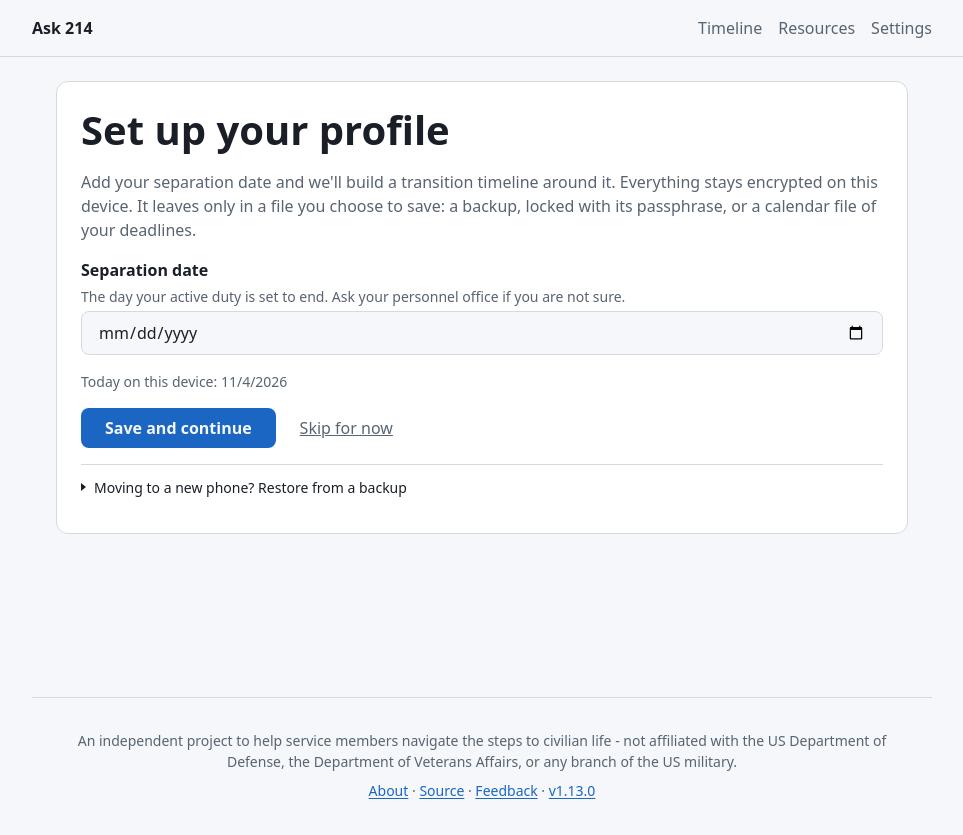
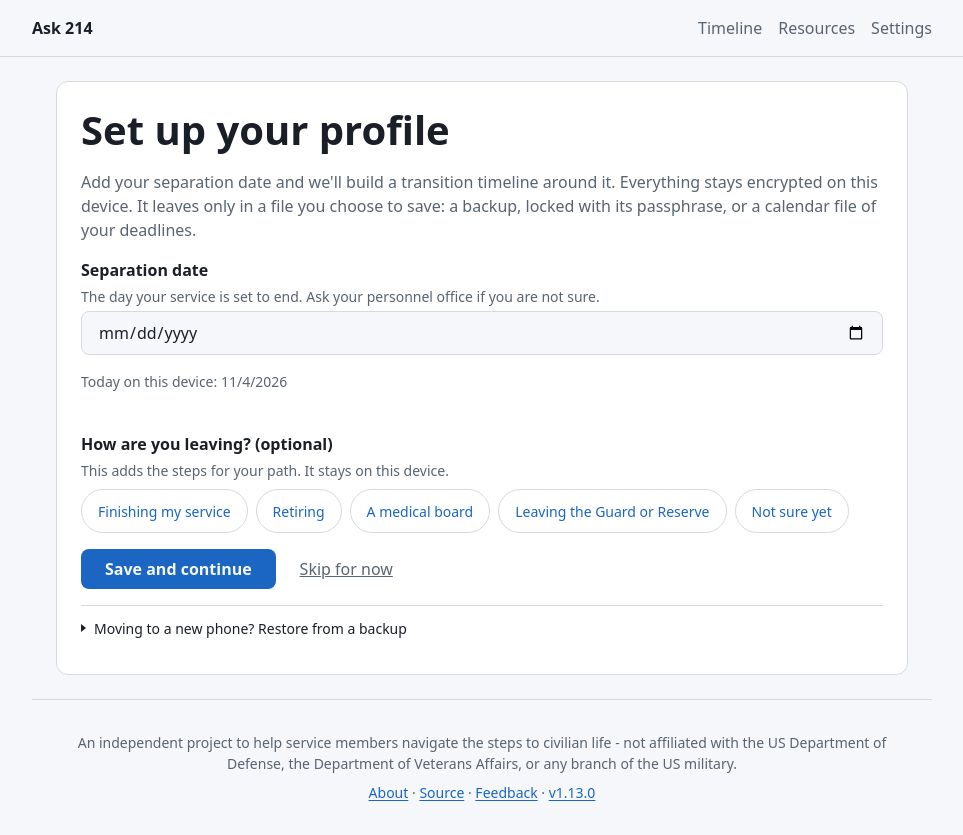
Before and after one commit to GoudyMT/ask214, a SvelteKit app: page /wizard in a window 1280 px wide. Shown: the whole page, without its empty margins (158-1121 px from the left). Built offline with nearby package versions, Linux system fonts and the light colour scheme.

Commit message:
feat: ask how a member is leaving in profile setup

```diff
--- /dev/null
+++ b/src/lib/components/SeparationPathChoices.svelte
@@ -0,0 +1,118 @@
+<script lang="ts">
+	import type { SeparationPath } from '#lib/profile/separation-path.js';
+
+	let {
+		value,
+		onchange,
+		name,
+		disabled = false,
+		label = 'How are you leaving? (optional)',
+		hint = 'This adds the steps for your path. It stays on this device.'
+	}: {
+		value: SeparationPath | undefined;
+		/** "Not sure yet" sends undefined: it stores nothing, the same as no answer. */
+		onchange: (next: SeparationPath | undefined) => void;
+		name: string;
+		disabled?: boolean;
+		label?: string;
+		hint?: string;
+	} = $props();
+
+	const CHOICES: { value: SeparationPath | undefined; label: string }[] = [
+		{ value: 'ets', label: 'Finishing my service' },
+		{ value: 'retirement', label: 'Retiring' },
+		{ value: 'medical', label: 'A medical board' },
+		{ value: 'reserve-component', label: 'Leaving the Guard or Reserve' },
+		{ value: undefined, label: 'Not sure yet' }
+	];
+
+	// "Not sure yet" shows as picked only once it has been pressed, so the group starts with nothing picked.
+	let unsurePicked = $state(false);
+	const labelId = $derived(`${name}-label`);
+	const hintId = $derived(`${name}-hint`);
+</script>
+
+<div class="path-choices" role="radiogroup" aria-labelledby={labelId} aria-describedby={hintId}>
+	<p class="path-choices__label" id={labelId}>{label}</p>
+	<p class="path-choices__hint" id={hintId}>{hint}</p>
+	<div class="path-choices__options">
+		{#each CHOICES as c (c.label)}
+			<label class="path-choices__choice">
+				<input
+					type="radio"
+					{name}
+					{disabled}
+					checked={c.value === undefined ? value === undefined && unsurePicked : value === c.value}
+					onchange={() => {
+						unsurePicked = c.value === undefined;
+						onchange(c.value);
+					}}
+				/>
+				<span>{c.label}</span>
+			</label>
+		{/each}
+	</div>
+</div>
+
+<style>
+	.path-choices {
+		margin: var(--space-l) 0 0;
+	}
+	.path-choices__label {
+		margin: 0;
+		font-weight: 600;
+		color: var(--color-fg);
+	}
+	.path-choices__hint {
+		margin: var(--space-xs) 0 var(--space-s);
+		color: var(--color-fg-muted);
+		font-size: var(--font-size-s);
+	}
+	.path-choices__options {
+		display: flex;
+		flex-wrap: wrap;
+		gap: var(--space-s);
+	}
+	/* Each choice is a pill with a 44px target that may wrap to a second line at large text sizes rather than
+	   overflow the card; the radio stays focusable but is drawn as the pill. */
+	.path-choices__choice {
+		position: relative;
+		display: inline-flex;
+		align-items: center;
+		box-sizing: border-box;
+		max-width: 100%;
+		min-height: 44px;
+		padding: 0 var(--space-m);
+		border: 1px solid var(--color-border);
+		border-radius: 999px;
+		color: var(--color-accent);
+		font-size: var(--font-size-s);
+		cursor: pointer;
+	}
+	.path-choices__choice input {
+		position: absolute;
+		inset: 0;
+		width: 100%;
+		height: 100%;
+		margin: 0;
+		opacity: 0;
+		cursor: pointer;
+	}
+	.path-choices__choice:hover {
+		border-color: var(--color-accent);
+	}
+	.path-choices__choice:has(input:checked) {
+		border-color: var(--color-accent);
+		background: color-mix(in srgb, var(--color-accent) 15%, transparent);
+		color: var(--color-fg);
+	}
+	@media (forced-colors: active) {
+		.path-choices__choice:has(input:checked) {
+			border: 3px solid Highlight;
+		}
+	}
+	.path-choices__choice:has(input:focus-visible) {
+		outline: 2px solid var(--color-accent);
+		outline-offset: 2px;
+	}
+</style>
--- a/src/routes/settings/+page.svelte
+++ b/src/routes/settings/+page.svelte
@@ -605,7 +605,7 @@
 						id="eaos"
 						label="Separation date"
 						value={currentEaos}
-						hint="The day your active duty is set to end. Ask your personnel office if you are not sure."
+						hint="The day your service is set to end. Ask your personnel office if you are not sure."
 						onSave={saveEaos}
 					/>
 					<SkillBridgePlanRow
--- a/src/routes/wizard/+page.svelte
+++ b/src/routes/wizard/+page.svelte
@@ -7,6 +7,8 @@
 	import { takeBackupIntent } from '#lib/backup/intent.js';
 	import { backupSession } from '#lib/backup/session.svelte.js';
 	import EaosInput from '#lib/components/EaosInput.svelte';
+	import SeparationPathChoices from '#lib/components/SeparationPathChoices.svelte';
+	import type { SeparationPath } from '#lib/profile/separation-path.js';
 	import LockedPanel from '#lib/components/LockedPanel.svelte';
 	import { loadPinUnlock } from '#lib/components/load-pin-unlock.js';
 	import { getProfileApp } from '#lib/profile/context.js';
@@ -23,6 +25,7 @@
 	let value = $state('');
 	let error = $state<string | null>(null);
 	let saving = $state(false);
+	let path = $state<SeparationPath | undefined>(undefined);
 
 	// Device clock display feeds the implicit clock check (read-only, not PII).
 	const todayDisplay = new Date().toLocaleDateString();
@@ -61,9 +64,15 @@
 			throw err;
 		}
 
+		// The answer goes in the same save as the date, so a relock or a failure keeps both or neither.
+		const pathBytes = path ? new TextEncoder().encode(path) : undefined;
 		saving = true;
 		try {
-			await store.save({ eaos: bytes, setupIntent: 'completed' });
+			await store.save({
+				eaos: bytes,
+				setupIntent: 'completed',
+				...(pathBytes && { separationPath: pathBytes })
+			});
 			// Land on the timeline the user just set up - "Save and continue" continues to the thing
 			// they built. (Skip, below, stays on Home since nothing was set up.)
 			await goto(resolve('timeline'));
@@ -85,6 +94,7 @@
 			// The store copies the bytes it keeps, so once the save has settled this array only
 			// holds the typed date; wiping it earlier would wipe what is being saved.
 			bytes.fill(0);
+			pathBytes?.fill(0);
 			saving = false;
 		}
 	}
@@ -172,9 +182,10 @@
 				{error}
 				onchange={onInput}
 				label="Separation date"
-				hint="The day your active duty is set to end. Ask your personnel office if you are not sure."
+				hint="The day your service is set to end. Ask your personnel office if you are not sure."
 			/>
 			<p class="wizard__today">Today on this device: {todayDisplay}</p>
+			<SeparationPathChoices name="wizard-path" value={path} onchange={(next) => (path = next)} />
 
 			<div class="wizard__actions">
 				<button class="wizard__save" type="submit" aria-busy={saving}>Save and continue</button>
```
Also changed, not shown: 2 other files (tests, documents, lock files or other folders).
